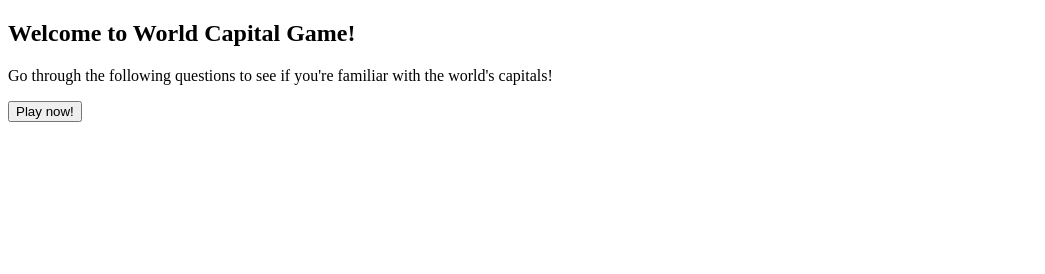
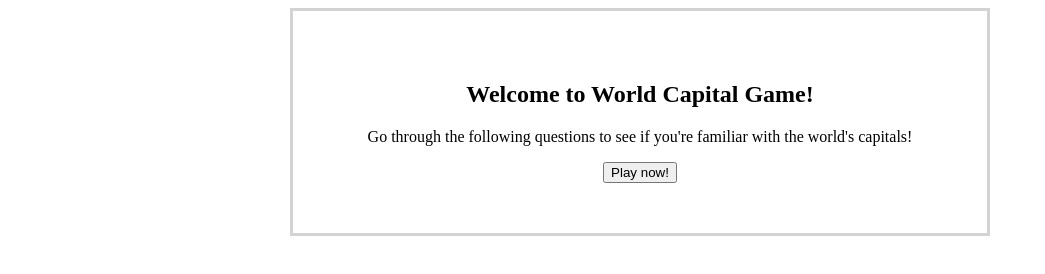
Before and after one commit to thinkful-ei-narwhal/quiz-app-Joseph-Orkun, a plain HTML site: page wireframes/wireframes.html in a window 1280 px wide. Shown: the whole page, without its empty margins (0-1045 px from the left). Drawn offline with Linux system fonts and the light colour scheme.

Commit message:
changed from background to border

```diff
--- a/app.css
+++ b/app.css
@@ -6,3 +6,15 @@
   * https://github.com/andreacardybailey/responsive_example/blob/master/styles/responsive-base.css
   *
 */
+
+* {
+  box-sizing: border-box;
+}
+
+.container {
+  border: 3px solid lightgray;
+  width: 700px;
+  margin: 0 auto;
+  padding: 50px 10px;
+  text-align: center;
+}
```
